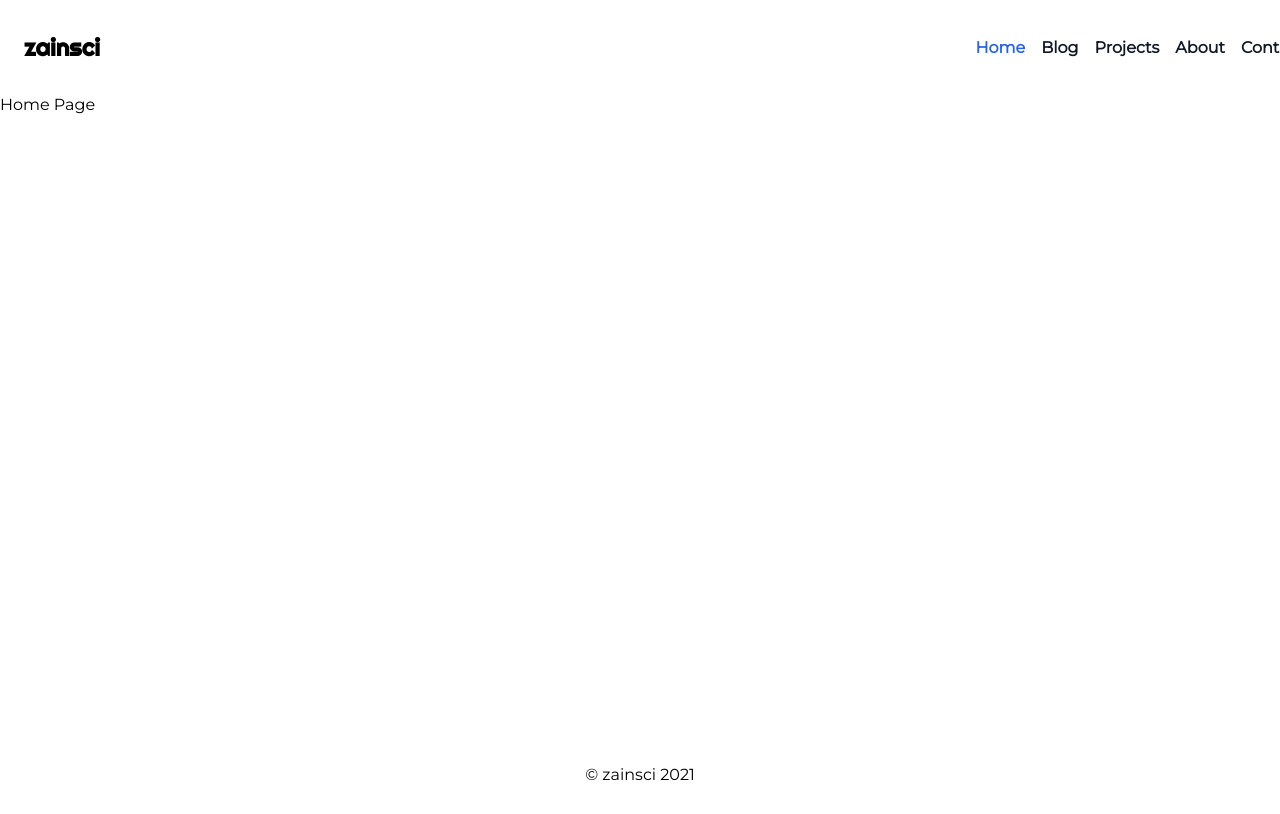
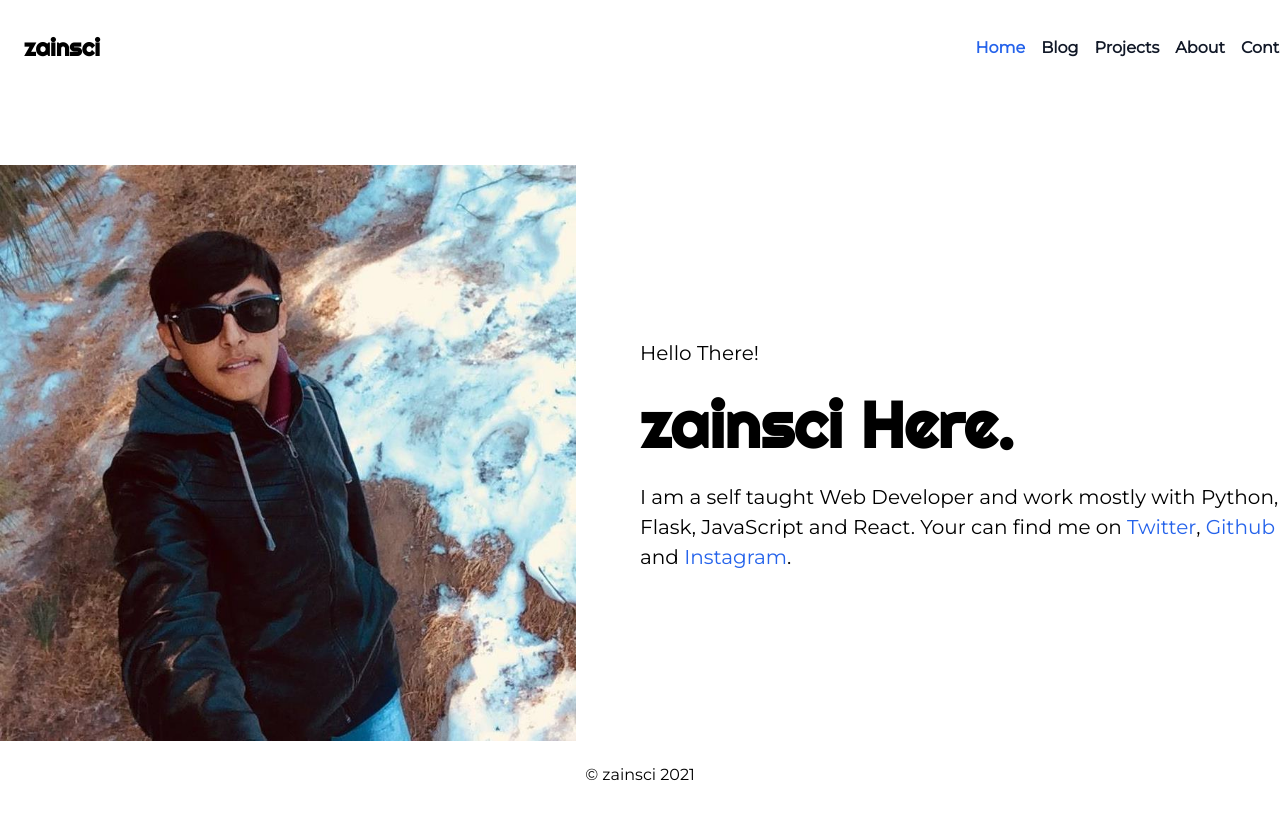
Before and after one commit to zainsci/zainsci.dev, a Next.js app: page / in a window 1280 px wide. Shown: the top 814 px of the page. Built offline with nearby package versions, Linux system fonts and the light colour scheme.

Commit message:
Setup Home Page

```diff
--- a/pages/index.js
+++ b/pages/index.js
@@ -1,7 +1,49 @@
 import Layout from "../components/layout";
 
 const Home = () => {
-  return <Layout>Home Page</Layout>;
+  return (
+    <Layout>
+      <div className="home">
+        <div className="home__left">
+          <div className="home__left__img">
+            <img src="/assets/images/me.jpg" alt="zainsci" />
+          </div>
+        </div>
+        <div className="home__right">
+          <p>Hello There!</p>
+          <h1>zainsci Here.</h1>
+          <p>
+            I am a self taught Web Developer and work mostly with Python, Flask,
+            JavaScript and React. Your can find me on{" "}
+            <a
+              href="https://www.twitter.com/zainsci"
+              target="_blank"
+              rel="nereferrer"
+            >
+              Twitter
+            </a>
+            ,{" "}
+            <a
+              href="https://www.github.com/zainsci"
+              target="_blank"
+              rel="nereferrer"
+            >
+              Github
+            </a>{" "}
+            and{" "}
+            <a
+              href="https://www.instagram.com/zainsci"
+              target="_blank"
+              rel="nereferrer"
+            >
+              Instagram
+            </a>
+            .
+          </p>
+        </div>
+      </div>
+    </Layout>
+  );
 };
 
 export default Home;
--- a/styles/main.scss
+++ b/styles/main.scss
@@ -4,6 +4,8 @@
 
 @import "./components/header";
 @import "./components/footer";
+
+@import "./pages/index";
 
 body,
 html,
--- /dev/null
+++ b/styles/pages/_index.scss
@@ -0,0 +1,53 @@
+.home {
+  width: 100%;
+  height: 100%;
+  display: flex;
+  justify-content: center;
+  align-items: center;
+  max-width: $maxWidth-lg;
+  margin: 0 auto;
+  padding: $spacing6 0;
+
+  &__left {
+    width: 50%;
+    flex-grow: 1;
+    display: flex;
+    justify-content: center;
+    align-items: center;
+
+    &__img {
+      margin-right: $spacing8;
+      overflow: hidden;
+      img {
+        width: 100%;
+      }
+    }
+  }
+  &__right {
+    height: 100%;
+    width: 50%;
+    flex-grow: 1;
+    display: flex;
+    flex-direction: column;
+    justify-content: center;
+
+    h1 {
+      font-size: 4rem;
+      font-family: $font-heading;
+      margin: 0;
+    }
+    p {
+      font-size: 1.25rem;
+      line-height: 1.5;
+
+      a {
+        text-decoration: none;
+        color: $primary;
+
+        &:hover {
+          color: lighten($color: $primary, $amount: 30);
+        }
+      }
+    }
+  }
+}
```
Also changed, not shown: public/assets/images/me.jpg (added).
